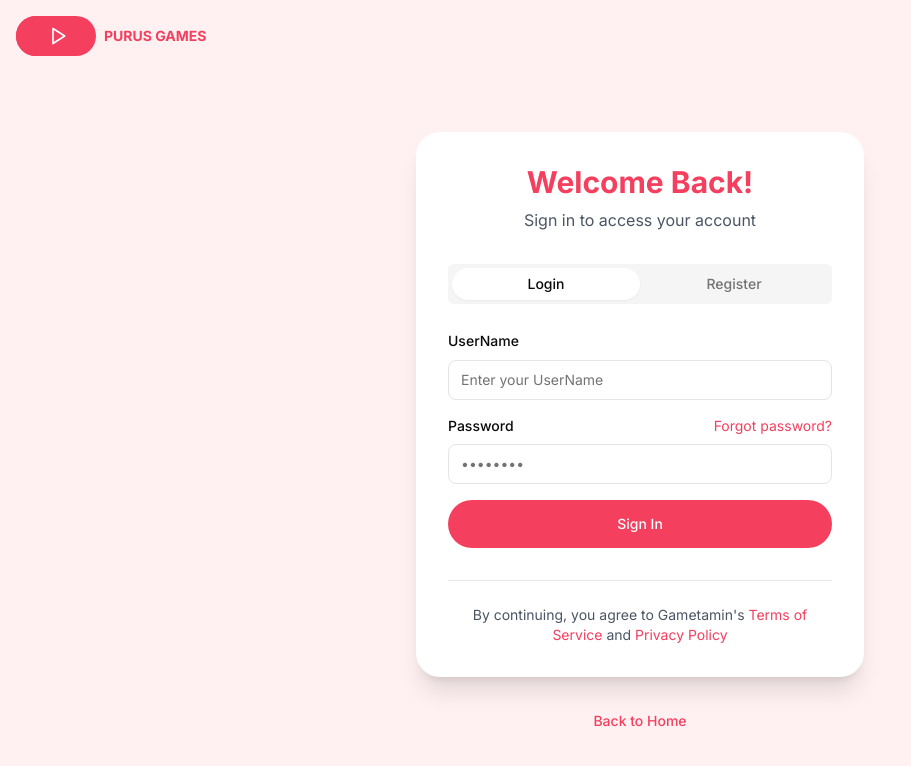
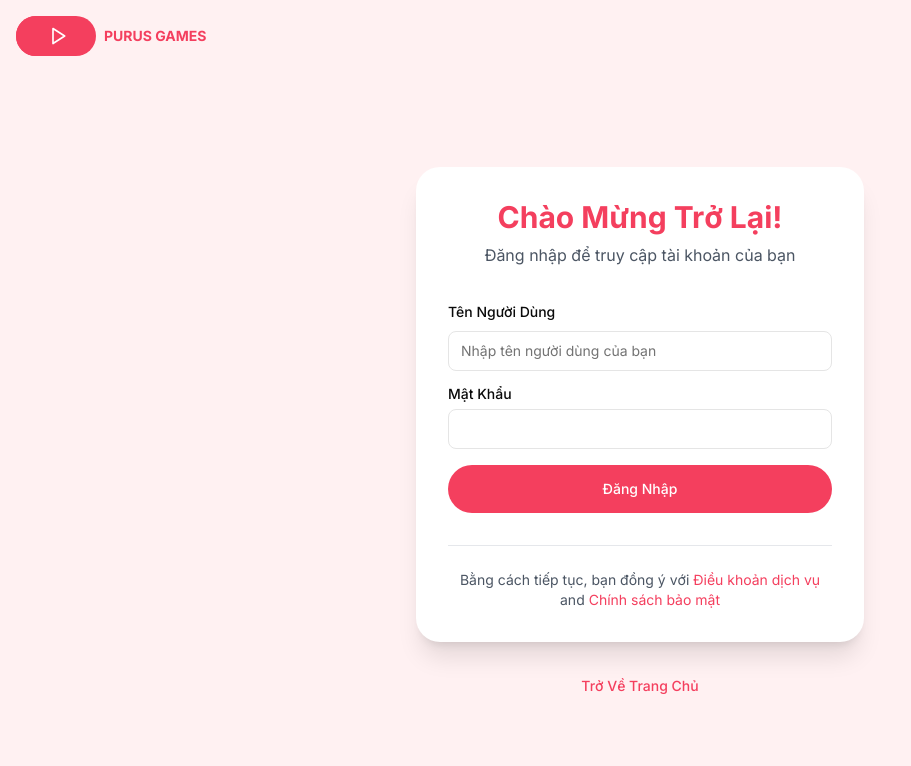
Before and after one commit to VDVinh0711/Front-End-AlgoAdventure, a Next.js app: page /login in a window 1280 px wide. Shown: the top 766 px of the page, without its empty margins (0-911 px from the left). Built offline with nearby package versions, Linux system fonts and the light colour scheme.

Commit message:
update login page

```diff
--- a/app/login/page.tsx
+++ b/app/login/page.tsx
@@ -9,7 +9,6 @@ import { Play } from "lucide-react"
 import { Button } from "@/components/ui/button"
 import { Input } from "@/components/ui/input"
 import { Label } from "@/components/ui/label"
-import { Tabs, TabsContent, TabsList, TabsTrigger } from "@/components/ui/tabs"
 import { useAuth } from "@/app/contexts/AuthContext"
 import { useToast } from "@/hooks/use-toast"
 
@@ -42,8 +41,8 @@ export default function LoginPage() {
 
       if (result.success) {
         toast({
-          title: "✅ Login successful!",
-          description: "Redirecting you to the dashboard...",
+          title: "✅ Đăng Nhập thành công!",
+          description: "Đang chuyển hướng đến trang quản trị...",
           variant: "default",
           className: "bg-green-100 border-green-500 border",
         })
@@ -52,7 +51,7 @@ export default function LoginPage() {
       } else if (result.error) {
         setError(result.error.message)
         toast({
-          title: "❌ Login failed",
+          title: "❌ Đăng Nhập thất bại",
           description: result.error.message,
           variant: "destructive",
           className: "bg-red-100 border-red-500 border text-black",
@@ -60,10 +59,10 @@ export default function LoginPage() {
         })
       }
     } catch (err) {
-      setError("An unexpected error occurred. Please try again.")
+      setError("Đã xảy ra lỗi. Vui lòng thử lại.")
       toast({
-        title: "❌ Error",
-        description: "An unexpected error occurred. Please try again.",
+        title: "❌ Lỗi",
+        description: "Đã xảy ra lỗi. Vui lòng thử lại.",
         variant: "destructive",
         className: "bg-red-100 border-red-500 border text-black",
         duration: 5000,
@@ -71,19 +70,6 @@ export default function LoginPage() {
     } finally {
       setIsLoading(false)
     }
-  }
-
-  const handleRegister = (e: React.FormEvent) => {
-    e.preventDefault()
-    setIsLoading(true)
-    toast({
-      title: "⚠️ Feature not available",
-      description: "Registration is not implemented yet. Please contact your administrator.",
-      variant: "default",
-      className: "bg-yellow-100 border-yellow-500 border",
-      duration: 5000,
-    })
-    setIsLoading(false)
   }
 
   return (
@@ -110,8 +96,8 @@ export default function LoginPage() {
           <div className="bg-white rounded-3xl shadow-xl overflow-hidden">
             <div className="p-8">
               <div className="text-center mb-8">
-                <h1 className="text-3xl font-bold text-rose-500">Welcome Back!</h1>
-                <p className="text-gray-600 mt-2">Sign in to access your account</p>
+                <h1 className="text-3xl font-bold text-rose-500">Chào Mừng Trở Lại!</h1>
+                <p className="text-gray-600 mt-2">Đăng nhập để truy cập tài khoản của bạn</p>
 
                 {error && (
                   <div className="mt-4 p-3 bg-red-50 text-red-500 rounded-lg border border-red-200 text-sm">
@@ -120,41 +106,28 @@ export default function LoginPage() {
                 )}
               </div>
 
-              <Tabs defaultValue="login" className="w-full">
-                <TabsList className="grid w-full grid-cols-2 mb-6">
-                  <TabsTrigger value="login" className="rounded-full">
-                    Login
-                  </TabsTrigger>
-                  <TabsTrigger value="register" className="rounded-full">
-                    Register
-                  </TabsTrigger>
-                </TabsList>
-
-                <TabsContent value="login">
               <form onSubmit={handleLogin} className="space-y-4">
                 <div className="space-y-2">
-                      <Label htmlFor="username">UserName</Label>
+                  <Label htmlFor="username">Tên Người Dùng</Label>
                   <Input
                     id="username"
                     name="username"
                     type="text"
-                        placeholder="Enter your UserName"
+                    placeholder="Nhập tên người dùng của bạn"
                     required
                     className="rounded-lg"
                   />
                 </div>
                 <div className="space-y-2">
                   <div className="flex items-center justify-between">
-                        <Label htmlFor="password">Password</Label>
-                        <Link href="#" className="text-sm text-rose-500 hover:underline">
-                          Forgot password?
-                        </Link>
+                    <Label htmlFor="password">Mật Khẩu</Label>
+
                   </div>
                   <Input
                     id="password"
                     name="password"
                     type="password"
-                        placeholder="••••••••"
+                    placeholder=""
                     required
                     className="rounded-lg"
                   />
@@ -164,67 +137,19 @@ export default function LoginPage() {
                   className="w-full bg-rose-500 hover:bg-rose-600 text-white rounded-full h-12"
                   disabled={isLoading}
                 >
-                      {isLoading ? "Signing in..." : "Sign In"}
+                  {isLoading ? "Đang đăng nhập..." : "Đăng Nhập"}
                 </Button>
               </form>
-                </TabsContent>
-
-                <TabsContent value="register">
-                  <form onSubmit={handleRegister} className="space-y-4">
-                    <div className="space-y-2">
-                      <Label htmlFor="register-name">Full Name</Label>
-                      <Input id="register-name" placeholder="John Doe" required className="rounded-lg" />
-                    </div>
-                    <div className="space-y-2">
-                      <Label htmlFor="register-email">Email</Label>
-                      <Input
-                        id="register-email"
-                        type="email"
-                        placeholder="your.email@example.com"
-                        required
-                        className="rounded-lg"
-                      />
-                    </div>
-                    <div className="space-y-2">
-                      <Label htmlFor="register-password">Password</Label>
-                      <Input
-                        id="register-password"
-                        type="password"
-                        placeholder="••••••••"
-                        required
-                        className="rounded-lg"
-                      />
-                    </div>
-                    <div className="space-y-2">
-                      <Label htmlFor="register-confirm-password">Confirm Password</Label>
-                      <Input
-                        id="register-confirm-password"
-                        type="password"
-                        placeholder="••••••••"
-                        required
-                        className="rounded-lg"
-                      />
-                    </div>
-                    <Button
-                      type="submit"
-                      className="w-full bg-rose-500 hover:bg-rose-600 text-white rounded-full h-12"
-                      disabled={isLoading}
-                    >
-                      {isLoading ? "Creating account..." : "Create Account"}
-                    </Button>
-                  </form>
-                </TabsContent>
-              </Tabs>
 
               <div className="mt-8 pt-6 border-t border-gray-200 text-center">
                 <p className="text-sm text-gray-600">
-                  By continuing, you agree to Gametamin's{" "}
+                  Bằng cách tiếp tục, bạn đồng ý với{" "}
                   <Link href="#" className="text-rose-500 hover:underline">
-                    Terms of Service
+                    Điều khoản dịch vụ
                   </Link>{" "}
                   and{" "}
                   <Link href="#" className="text-rose-500 hover:underline">
-                    Privacy Policy
+                    Chính sách bảo mật
                   </Link>
                 </p>
               </div>
@@ -234,7 +159,7 @@ export default function LoginPage() {
           <div className="mt-6 text-center">
             <Link href="/">
               <Button variant="ghost" className="text-rose-500 hover:bg-rose-100 rounded-full">
-                Back to Home
+                Trở Về Trang Chủ
               </Button>
             </Link>
           </div>
```
Lines whose indentation alone changed are shown as unchanged.
